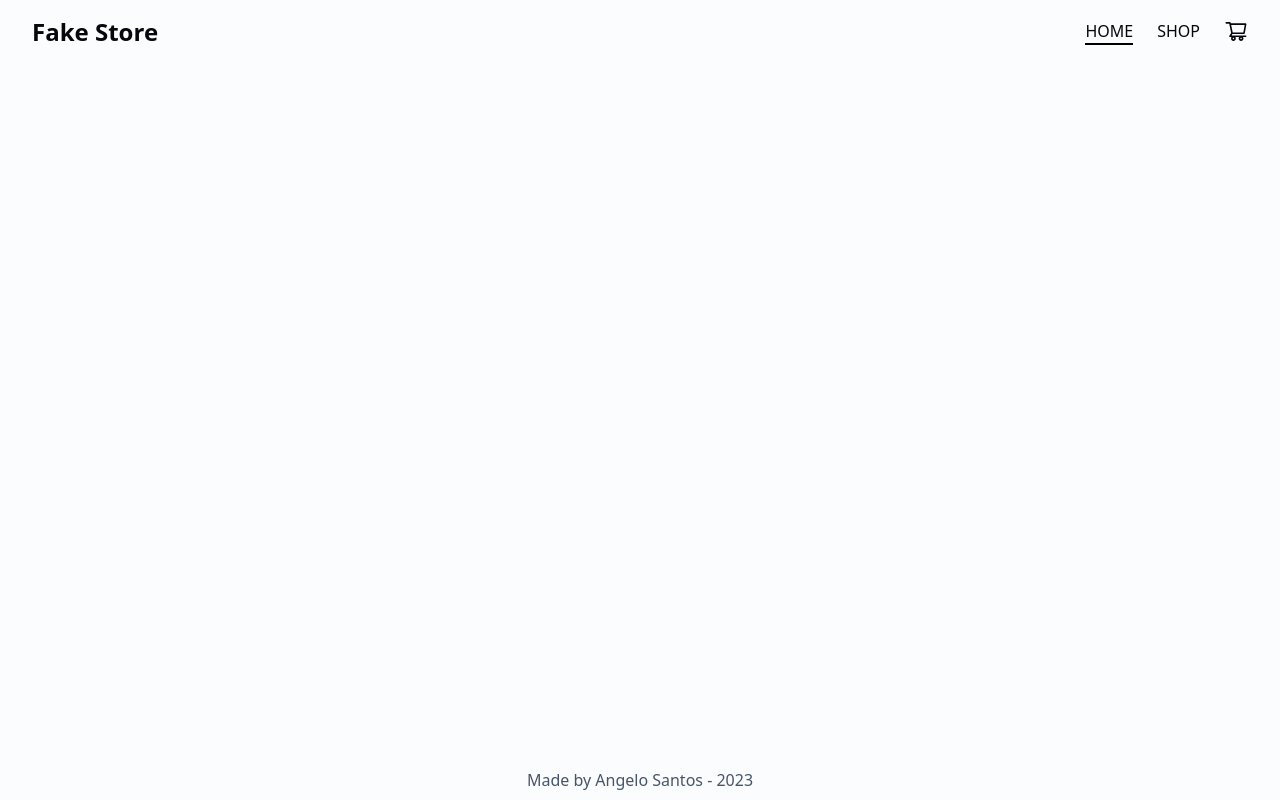
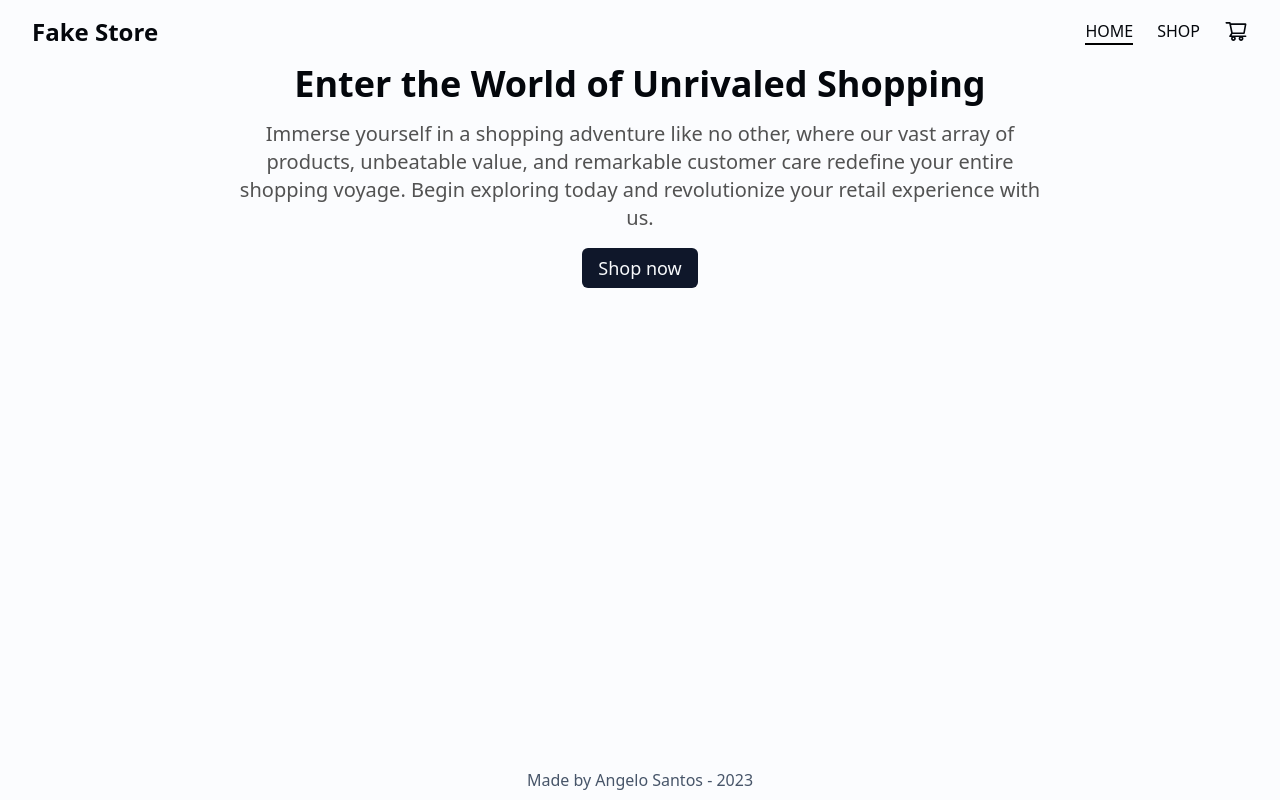
Before and after one commit to Sanjero20/shopping-cart, a Next.js app: page / in a window 1280 px wide. Built offline with nearby package versions, Linux system fonts and the light colour scheme.

Commit message:
Add hero section

```diff
--- a/app/page.tsx
+++ b/app/page.tsx
@@ -1,5 +1,26 @@
-function Home() {
-  return <div className=""></div>;
+import Link from 'next/link';
+import { Button } from '@/components/ui/button';
+
+function HomePage() {
+  return (
+    <div className="flex h-full flex-col items-center">
+      <section className="flex flex-col items-center justify-center gap-4 text-center">
+        <h1 className="text-3xl font-bold md:text-4xl">
+          Enter the World of Unrivaled Shopping
+        </h1>
+        <p className="text-lg text-neutral-600 md:w-2/3 md:text-xl">
+          Immerse yourself in a shopping adventure like no other, where our vast
+          array of products, unbeatable value, and remarkable customer care
+          redefine your entire shopping voyage. Begin exploring today and
+          revolutionize your retail experience with us.
+        </p>
+
+        <Link href={'products'}>
+          <Button className="text-lg">Shop now</Button>
+        </Link>
+      </section>
+    </div>
+  );
 }
 
-export default Home;
+export default HomePage;
```
